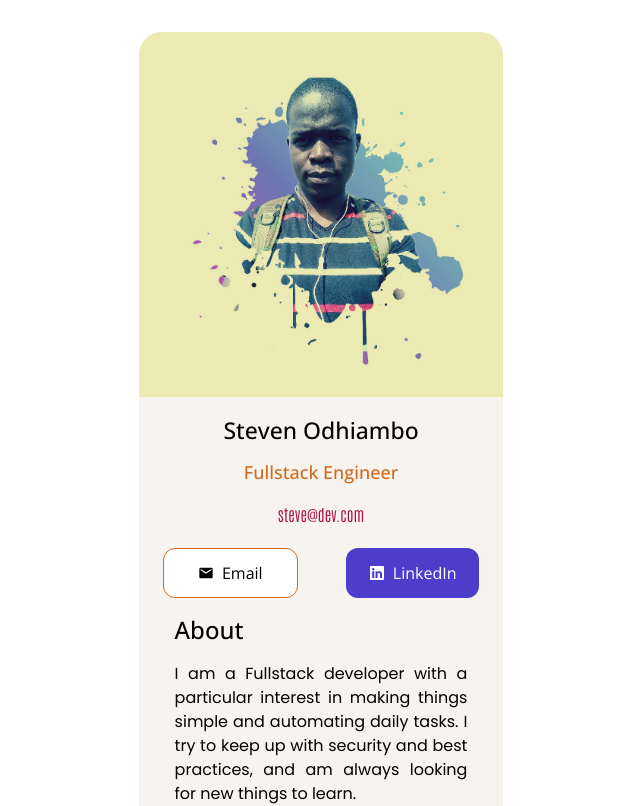
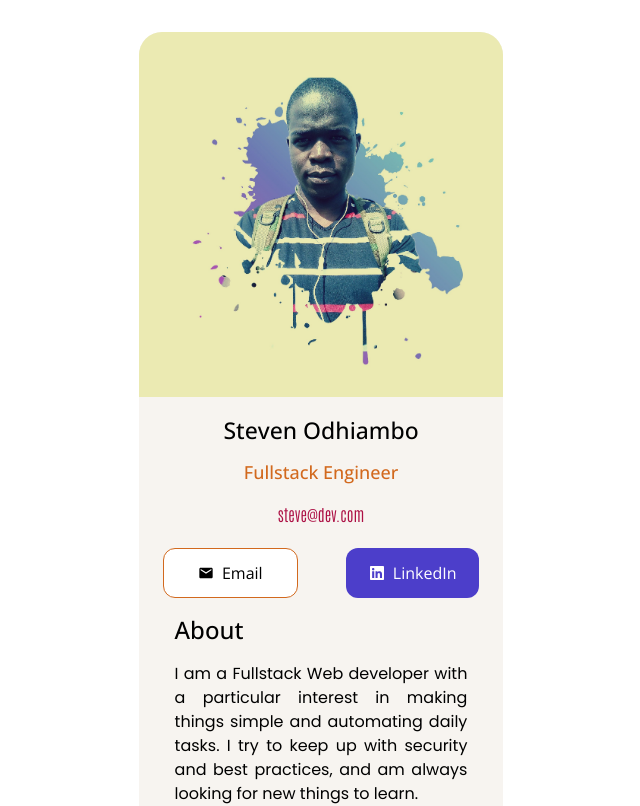
Before and after one commit to Sephens/My-Business-Digital-Card, a React (Vite) app: page / in a window 1280 px wide. Shown: the top 806 px of the page, without its empty margins (319-959 px from the left). Built offline with nearby package versions, Linux system fonts and the light colour scheme; a web font is replaced by a local one.

Commit message:
Update About.jsx

```diff
--- a/src/Components/About.jsx
+++ b/src/Components/About.jsx
@@ -5,7 +5,7 @@
   return (
     <div className='about'>
     <h2 className='about-head'>About</h2>
-    <p id="about-paragraph">I am a Fullstack developer with a particular interest in making things simple and automating daily tasks. I try to keep up with security and best practices, and am always looking for new things to learn.</p>
+    <p id="about-paragraph">I am a Fullstack Web developer with a particular interest in making things simple and automating daily tasks. I try to keep up with security and best practices, and am always looking for new things to learn.</p>
     </div>
   )
 }
```
